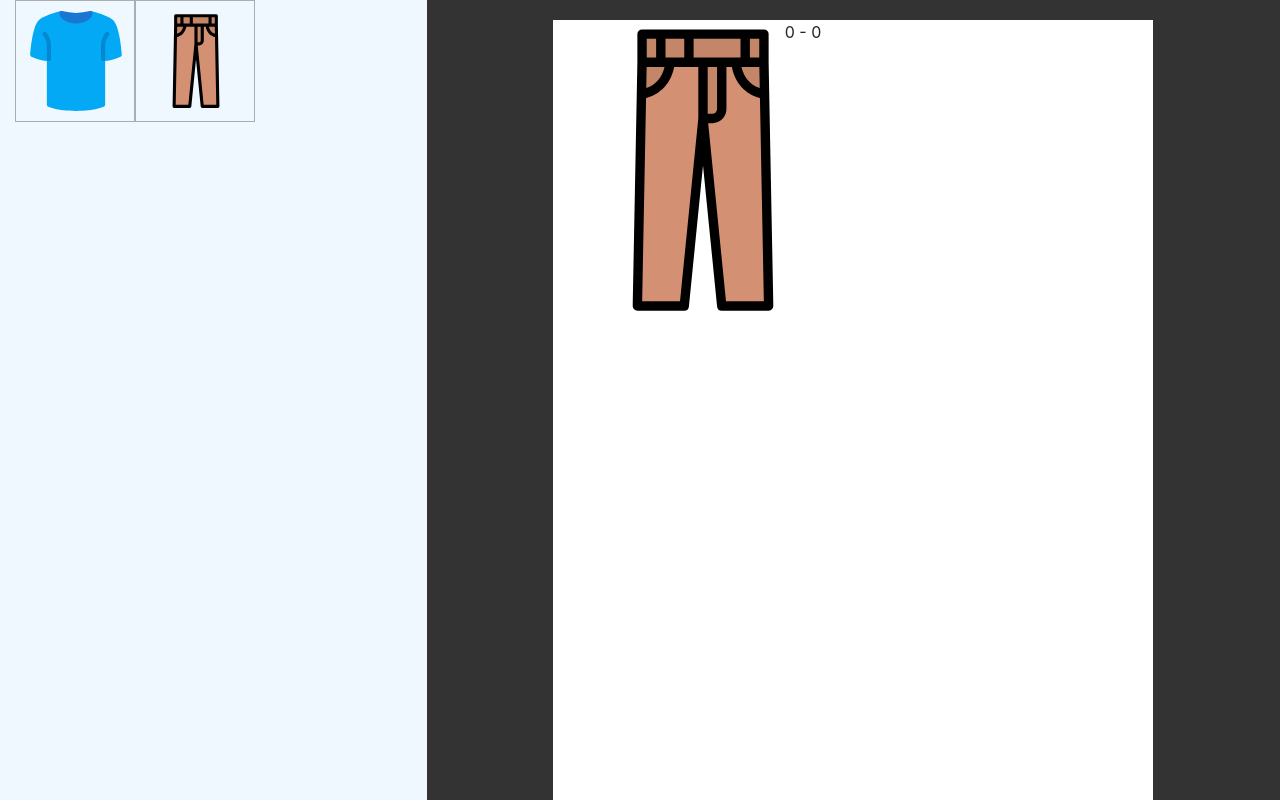
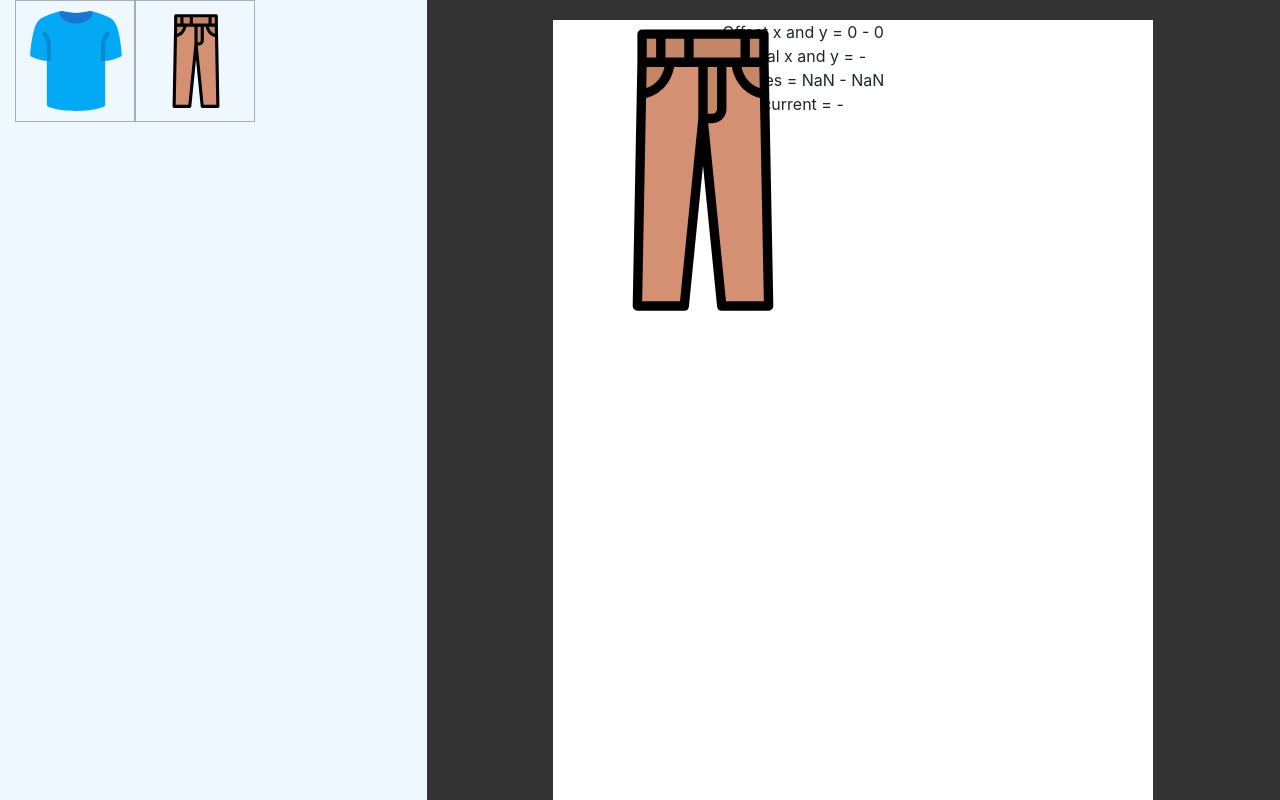
Before and after one commit to pedapudibhargav/mystorybook, a React (Create React App) app: page / in a window 1280 px wide. Built offline with nearby package versions, Linux system fonts and the light colour scheme.

Commit message:
fix applied

```diff
--- a/src/components/svg/svg.js
+++ b/src/components/svg/svg.js
@@ -61,13 +61,10 @@ class SvgComp extends React.Component {
 
             this.xOffset = this.currentX;
             this.yOffset = this.currentY;
-            console.log(this.xOffset + " - " + this.currentY);
-            this.xpoition = this.xOffset;
-            this.ypoition = this.yOffset;
 
             let tmpCurreItem = this.state.currentItem;
-            tmpCurreItem.xOffset = this.xOffset;
-            tmpCurreItem.yOffset = this.yOffset;
+            tmpCurreItem.xOffset = this.currentX;
+            tmpCurreItem.yOffset = this.currentY;
             this.setState({
                 currentItem: tmpCurreItem
               });
@@ -85,14 +82,17 @@ class SvgComp extends React.Component {
     render() {
         return (
             <foreignObject width='500' height="500">
-                {this.xOffset} - {this.yOffset}
+                Offset x and y = {this.xOffset} - {this.yOffset} <br/>
+                Initial x and y = {this.initialX} - {this.initialY}<br/>
+                touches = {this.currentX + this.initialX} - {this.currentY + this.initialY}<br/>
+                current = {this.currentX} - {this.currentY}<br/>
             <svg
                 onMouseDown={this.dragStart}
                 onMouseUp={this.dragEnd}
                 onMouseMove={(e) => this.drag(e)}
                 onClick={(e) => this.clickTest(e)}
                 class="canvas-item-dragable" viewBox={this.state.currentItem.viewBox} width="300" height="300"
-                style={{ top: this.xOffset + 'px', left: this.yOffset + 'px'}}
+                style={{ left: this.xOffset + 'px', top: this.yOffset + 'px'}}
                 // top={this.xOffset + 'px'}
                 // left={this.yOffset + 'px'}
                 >
```
